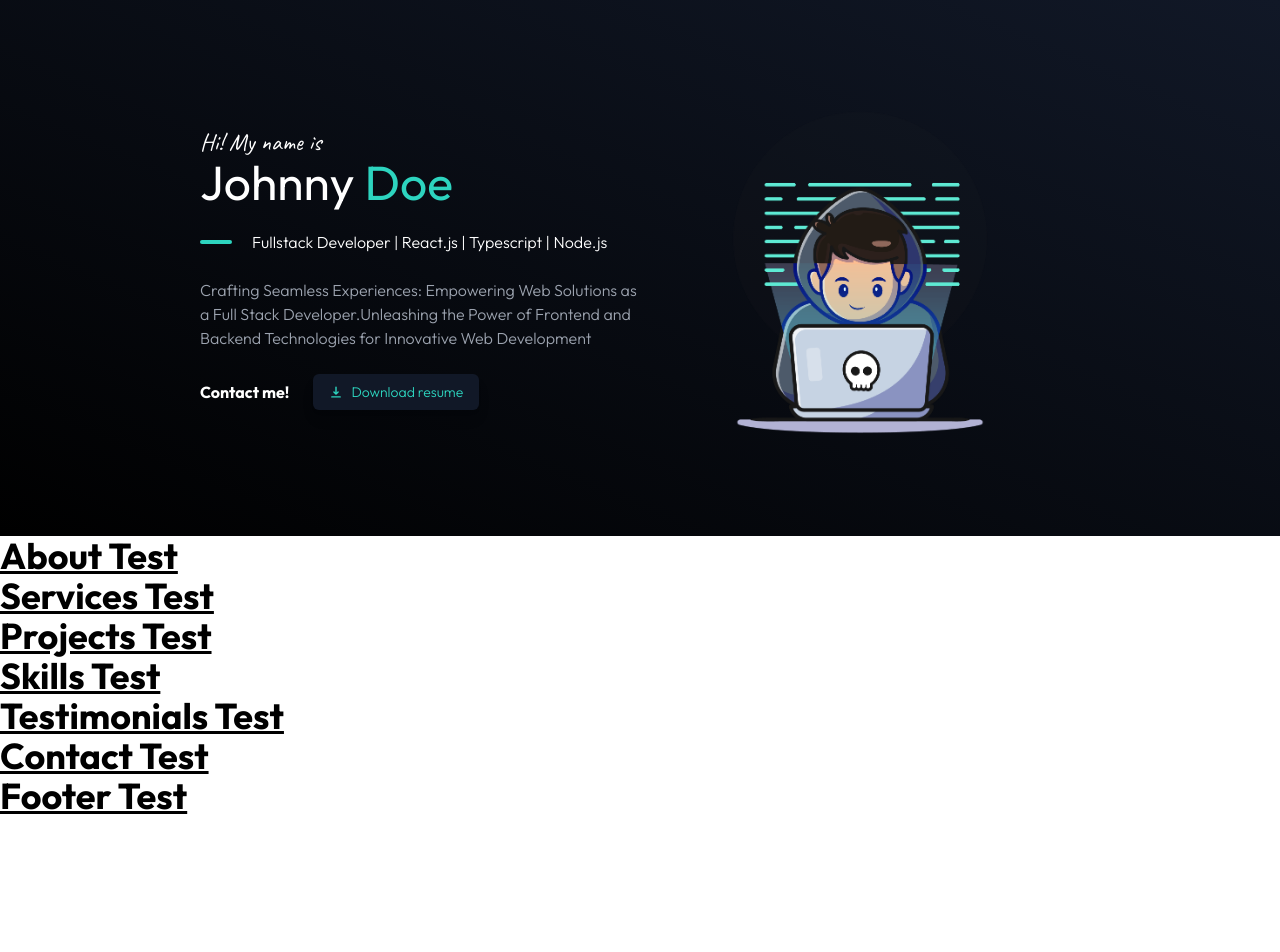
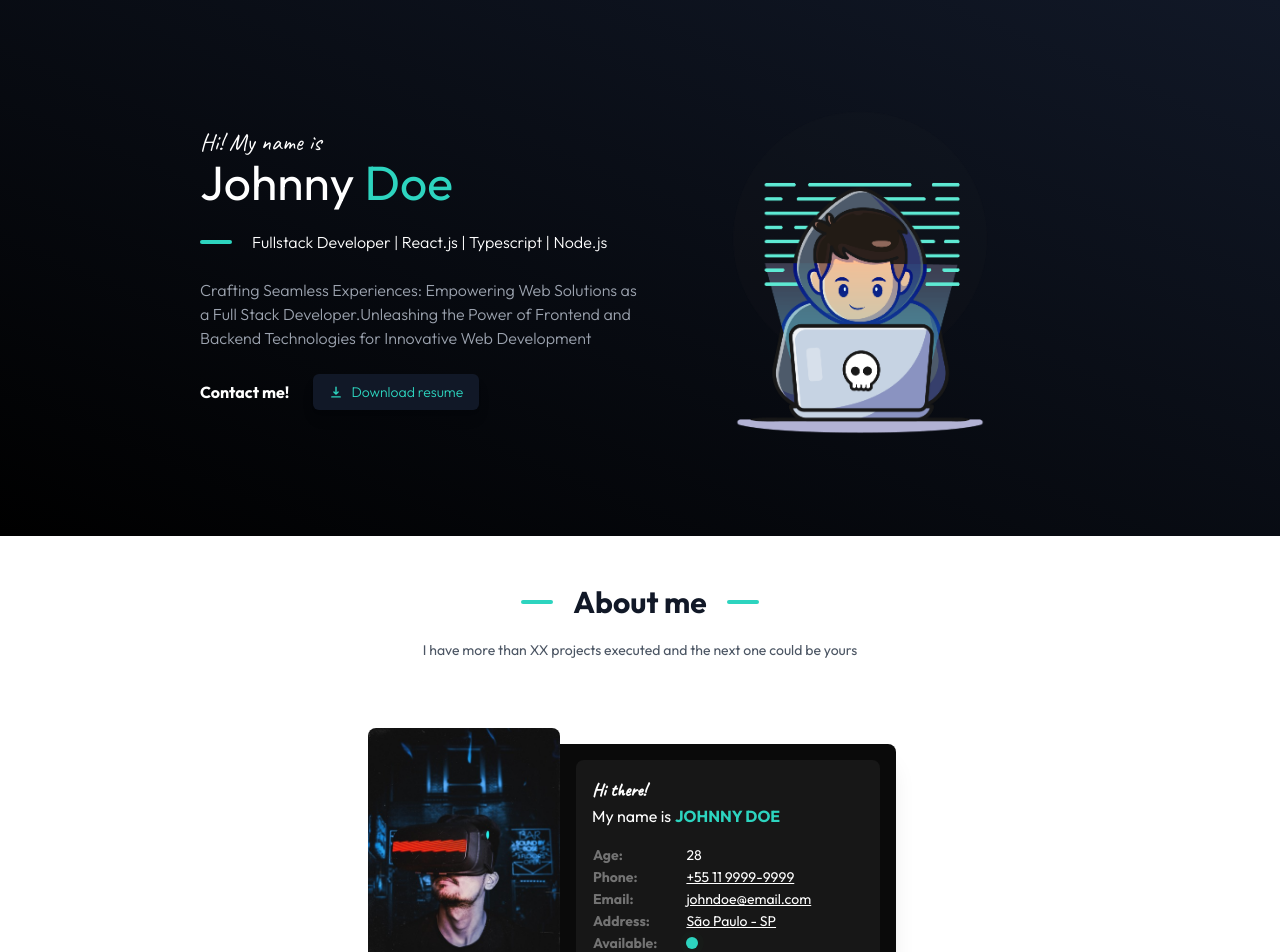
Before and after one commit to rpittezr/riviera-portfolio, a React (Vite) app in the folder app/: page / in a window 1280 px wide. Shown: the top 952 px of the page. Before the commit the page ends 818 px from the top, so only its background shows below. Built offline with nearby package versions, Linux system fonts and the light colour scheme.

Commit message:
feat: About section

```diff
--- a/app/src/App.css
+++ b/app/src/App.css
@@ -10,4 +10,8 @@
   .link {
     @apply hover:text-teal-400 font-bold transition;
   }
+
+  .title {
+    @apply text-3xl font-bold text-gray-900;
+  }
 }
--- a/app/src/components/About.tsx
+++ b/app/src/components/About.tsx
@@ -1,7 +1,100 @@
+import imageAbout from "../assets/image-about.jpg";
+
 export function About() {
   return (
     <>
-      <h2 className="underline font-bold text-4xl">About Test</h2>
+      <section className="container mx-auto my-4 max-w-5xl p-4">
+        <div className="relative p-4 text-center">
+          <h2 className="flex items-center justify-center gap-x-5">
+            <div className="w-8 h-1 rounded-full bg-teal-400"></div>
+            <span className=" title">About me</span>
+            <div className="w-8 h-1 rounded-full bg-teal-400"></div>
+          </h2>
+          <p className="text-sm text-gray-600 my-5">
+            I have more than XX projects executed and the next one could be
+            yours
+          </p>
+        </div>
+        <div className="relative mx-auto mt-8 md:mt-12 max-w-lg">
+          <div className="relative w-full rounded-lg bg-neutral-950 shadow-xl p-4 ps-20 md:h-64 md:ps-48">
+            <div className="relative h-full w-full rounded-lg text-white bg-neutral-900 p-4">
+              <p className="font-handwriting text-lg font-bold">Hi there!</p>
+              <p>
+                <span className="mr-1">My name is</span>
+                <span className="font-bold uppercase text-teal-400">
+                  Johnny Doe
+                </span>
+              </p>
+
+              <table className="mt-4 w-full text-sm">
+                <tbody>
+                  <tr>
+                    <td className="font-headline font-bold text-neutral-500">
+                      Age:
+                    </td>
+                    <td>28</td>
+                  </tr>
+                  <tr>
+                    <td className="font-headline font-bold text-neutral-500">
+                      Phone:
+                    </td>
+                    <td>
+                      <a
+                        href="tel:+551299999999"
+                        className="underline hover:text-teal-400"
+                      >
+                        +55 11 9999-9999
+                      </a>
+                    </td>
+                  </tr>
+                  <tr>
+                    <td className="font-headline font-bold text-neutral-500">
+                      Email:
+                    </td>
+                    <td>
+                      <a
+                        href="mailto:johndoe@email.com"
+                        className="underline hover:text-teal-400"
+                      >
+                        johndoe@email.com
+                      </a>
+                    </td>
+                  </tr>
+                  <tr>
+                    <td className="font-headline font-bold text-neutral-500">
+                      Address:
+                    </td>
+                    <td>
+                      <a
+                        href="https://goo.gl/maps/4yacADQtLB8jz8zn9?coh=178573&entry=tt"
+                        target="_blank"
+                        className="underline hover:text-teal-400"
+                      >
+                        São Paulo - SP
+                      </a>
+                    </td>
+                  </tr>
+                  <tr>
+                    <td className="font-headline font-bold text-neutral-500">
+                      Available:
+                    </td>
+                    <td>
+                      <span className="relative flex h-3 w-3">
+                        <span className="absolute inline-flex h-full w-full animate-ping rounded-full bg-green-400 opacity-75"></span>
+                        <span className="relative inline-flex h-3 w-3 rounded-full bg-teal-400"></span>
+                      </span>
+                    </td>
+                  </tr>
+                </tbody>
+              </table>
+            </div>
+            <div
+              className="absolute -left-2 -top-6 h-24 w-20 rounded-lg bg-gray-600 bg-cover bg-center md:-left-4 md:-top-4 md:h-64 md:ps-48"
+              style={{ backgroundImage: `url(${imageAbout})` }}
+            ></div>
+          </div>
+        </div>
+      </section>
     </>
   );
 }
```
Also changed, not shown: app/src/assets/image-about.jpg (added).
